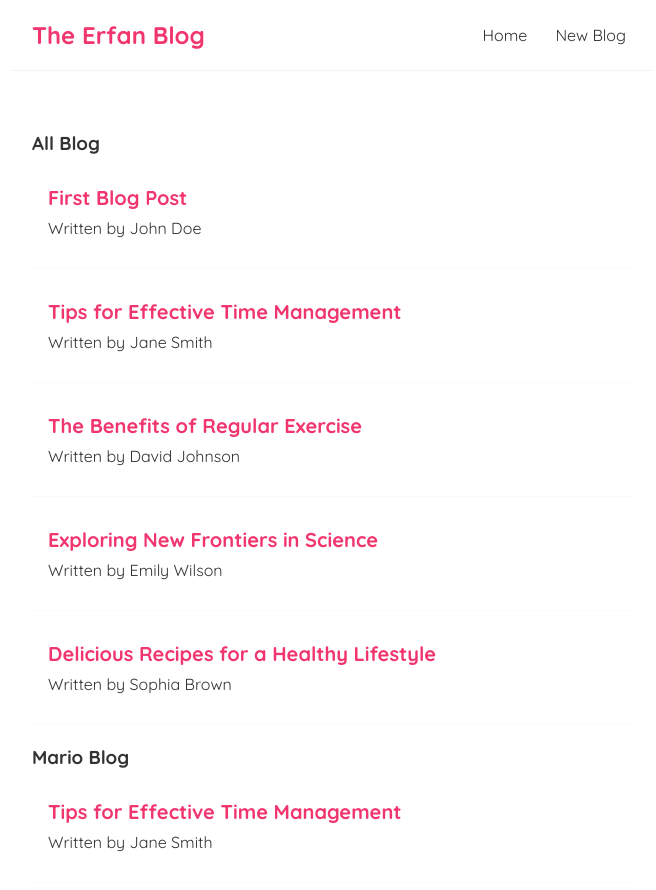
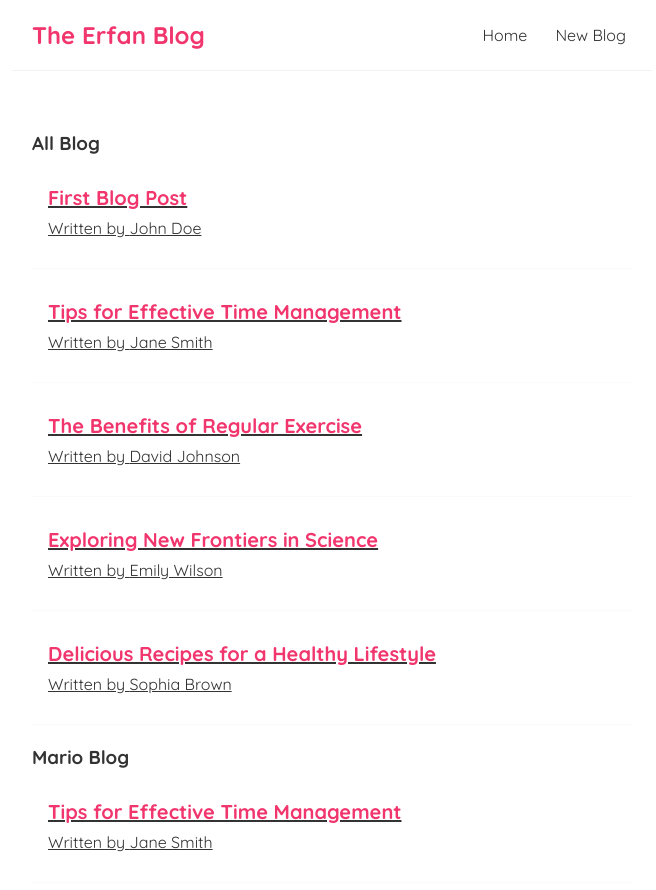
Before and after one commit to Erfanhosseini98/learn-react, a React (Vite) app: page / in a window 1280 px wide. Shown: the top 890 px of the page, without its empty margins (308-964 px from the left). Built offline with nearby package versions, Linux system fonts and the light colour scheme; data requests are answered from the project's data file.

Commit message:
link added to each blog for read more

```diff
--- a/src/BlogList.jsx
+++ b/src/BlogList.jsx
@@ -1,18 +1,22 @@
+import { Link } from "react-router-dom"
 
-const BlogList = ({ blogs ,title, handleDelete}) => {
+
+const BlogList = ({ blogs, title, handleDelete }) => {
 
 
   return (
     <>
-    <h3>{title}</h3>
+      <h3>{title}</h3>
       <div className="blog-list">
         {
           blogs.map((blog) => (
             <div className="blog-preview" key={blog.id}>
-              <h2>{blog.title}</h2>
-              <p>Written by {blog.author}</p>
-              <br />
-              {handleDelete && <button onClick={() => handleDelete(blog.id)}>delete blog</button>}
+              <Link to={`Blog/${blog.id}`}>
+                <h2>{blog.title}</h2>
+                <p>Written by {blog.author}</p>
+                <br />
+                {handleDelete && <button onClick={() => handleDelete(blog.id)}>delete blog</button>}
+              </Link>
             </div>
           ))
         }
```
